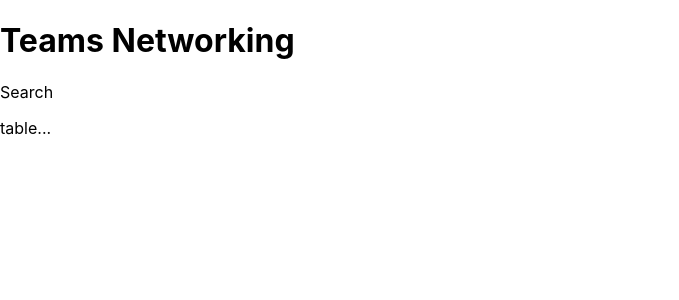
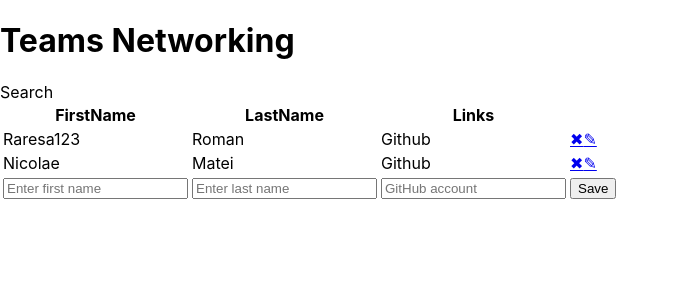
Before and after one commit to romanrares/teams-networking-react, a React (Create React App) app: page / in a window 1280 px wide. Shown: the top 300 px of the page, without its empty margins (0-679 px from the left). Built offline with nearby package versions, Linux system fonts and the light colour scheme.

Commit message:
finalize reactjs

```diff
--- a/src/App.js
+++ b/src/App.js
@@ -1,11 +1,28 @@
 import './App.css';
+import { PersonsTable } from "./PersonsTable";
+
+let persons = [
+  {
+      "id": "a123",
+      "firstName": "Raresa123",
+      "lastName": "Roman",
+      "github": "https://github.com/romanrares"
+  },
+  {
+      "id": "b654",
+      "firstName": "Nicolae",
+      "lastName": "Matei",
+      "github": "http://nmatei.github.io/"
+  }
+];
+
 
 function App() {
   return (
     <div>
       <h1>Teams Networking</h1>
       <div>Search</div>
-      <p>table...</p>
+      <PersonsTable  persons={persons}/>
     </div>
   );
 }
--- /dev/null
+++ b/src/PersonsTable.js
@@ -0,0 +1,38 @@
+
+
+export const PersonsTable = (props) => (
+    <table id="list">
+        <thead>
+            <tr>
+                <th>FirstName</th>
+                <th>LastName</th>
+                <th>Links</th>
+                <th></th>
+            </tr>
+        </thead>
+        <tbody>
+            {props.persons.map((person, index) => (
+            <tr key={index}>
+                <td>{person.firstName}</td>
+                <td>{person.lastName}</td>
+                <td><a target="_blank" href={person.gitHub}>Github</a></td>
+                <td>
+                    <a href="#" className="delete-row" data-id="{person.id}">&#10006;</a>
+                    <a href="#" className="edit-row" data-id="{person.id}">&#9998;</a>
+                </td>
+            </tr>
+            ))}
+        </tbody>
+        <tfoot>
+            <tr>
+                <td><input type="text" required name="firstName" placeholder="Enter first name" /></td>
+                <td><input type="text" required name="lastName" placeholder="Enter last name" /></td>
+                <td><input type="text" required name="gitHub" placeholder="GitHub account" /></td>
+                <td>
+                    <button id="add-member">Save</button>
+                </td>
+            </tr>
+        </tfoot>
+
+    </table>
+);
```
